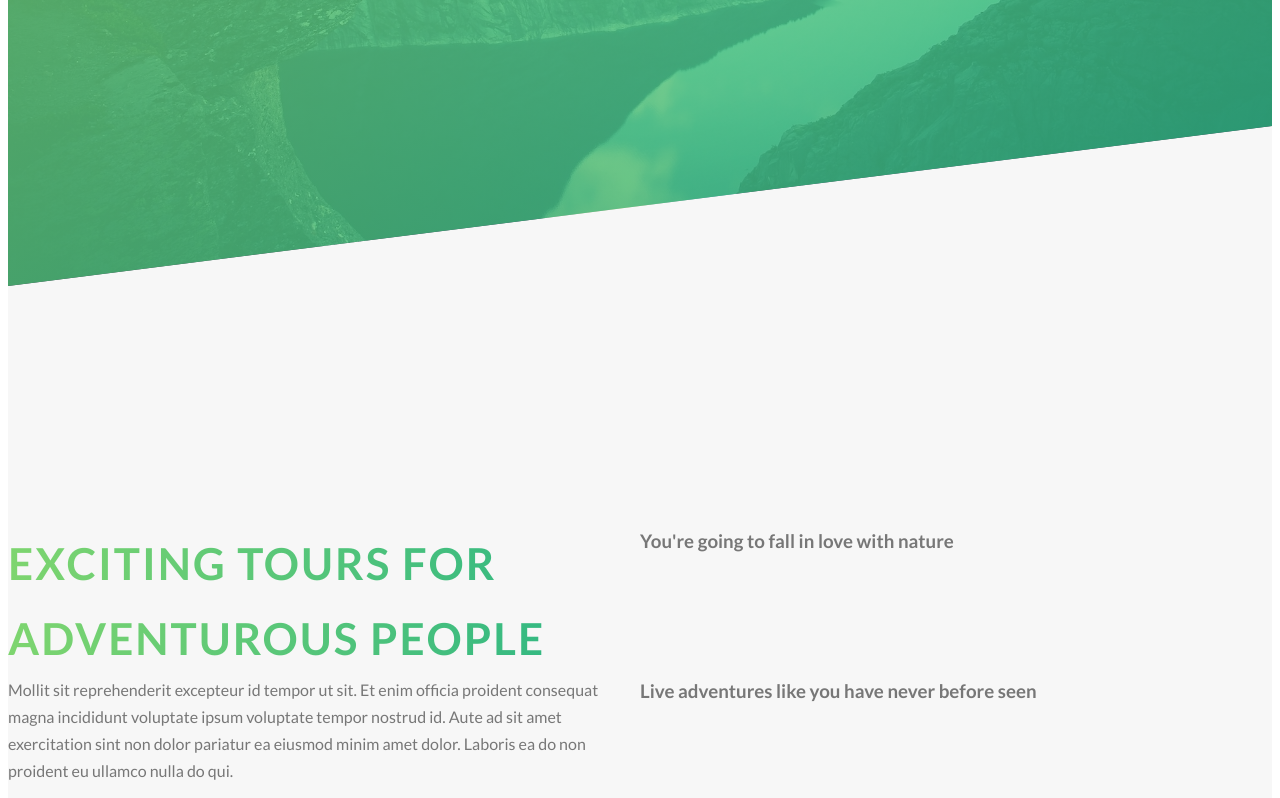
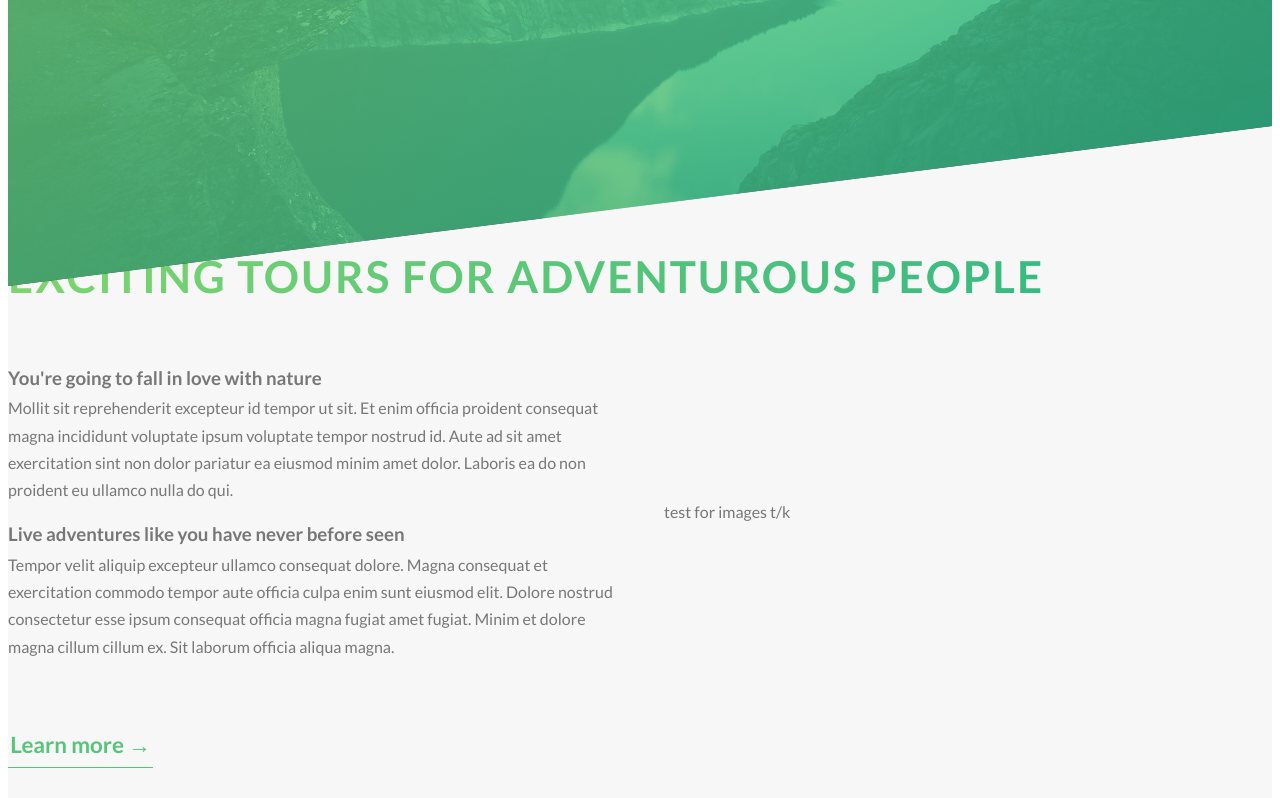
Before and after one commit to kittywizard/nature-tours, a website: page index.html in a window 1280 px wide. Shown: the part 482-1280 px from the top of the page. Drawn offline with Linux system fonts and the light colour scheme.

Commit message:
working with the grid

```diff
--- a/index.html
+++ b/index.html
@@ -1,5 +1,6 @@
 <!DOCTYPE html>
 <html lang="en">
+
 <head>
     <meta charset="UTF-8">
     <meta name="viewport" content="width=device-width, initial-scale=1.0">
@@ -12,6 +13,7 @@
 
     <title>Natours | Exciting tours for adventurous people</title>
 </head>
+
 <body>
     <header class="header">
         <div class="header-logo-box"><img src="/img/logo-white.png" alt="Logo" class="header-logo"></div>
@@ -26,18 +28,27 @@
 
     <main>
         <section class="section-about">
-                <h2 class="header-secondary">
-                    Exciting tours for adventurous people
-                </h2>
+            <h2 class="header-secondary">Exciting tours for adventurous people</h2>
+            <div class="section-about--block-1">
                 <h3 class="section-about--header">You're going to fall in love with nature</h3>
-                    <p class="section-about--copy">Mollit sit reprehenderit excepteur id tempor ut sit. Et enim officia proident consequat magna incididunt voluptate ipsum voluptate tempor nostrud id. Aute ad sit amet exercitation sint non dolor pariatur ea eiusmod minim amet dolor. Laboris ea do non proident eu ullamco nulla do qui.</p>
+                <p class="section-about--copy">Mollit sit reprehenderit excepteur id tempor ut sit. Et enim officia proident
+                    consequat magna incididunt voluptate ipsum voluptate tempor nostrud id. Aute ad sit amet exercitation
+                    sint non dolor pariatur ea eiusmod minim amet dolor. Laboris ea do non proident eu ullamco nulla do qui.
+                </p>
+            </div>
+            <div class="section-about--block-2">
+                <h3 class="section-about--header">Live adventures like you have never before seen</h3>
+                <p class="section-about--copy">Tempor velit aliquip excepteur ullamco consequat dolore. Magna consequat et
+                    exercitation commodo tempor aute officia culpa enim sunt eiusmod elit. Dolore nostrud consectetur esse
+                    ipsum consequat officia magna fugiat amet fugiat. Minim et dolore magna cillum cillum ex. Sit laborum
+                    officia aliqua magna.
+                </p>
 
-                    <h3 class="section-about--header">Live adventures like you have never before seen</h3>
-                    <p class="section-about--copy">Tempor velit aliquip excepteur ullamco consequat dolore. Magna consequat et exercitation commodo tempor aute officia culpa enim sunt eiusmod elit. Dolore nostrud consectetur esse ipsum consequat officia magna fugiat amet fugiat. Minim et dolore magna cillum cillum ex. Sit laborum officia aliqua magna.</p>
+            </div>
 
-                    <a href="#" class="section-about--link">Learn more</a>
+            <a href="#" class="section-about--link">Learn more &rarr;</a>
 
-                    <div class="about-image-collage"></div>
+            <div class="about-image-collage">test for images t/k</div>
         </section>
     </main>
 
@@ -46,4 +57,5 @@
     </footer>
 
 </body>
+
 </html>
--- a/sass/base/_base.scss
+++ b/sass/base/_base.scss
@@ -7,3 +7,7 @@
 body {
     padding: 0.5em;
 }
+
+// html {
+//     font-size: 62.5%;
+// }
--- a/sass/components/_button.scss
+++ b/sass/components/_button.scss
@@ -61,3 +61,24 @@
     transform: scaleX(1.4) scaleY(1.6);
     opacity: 0;
 }
+
+.section-about--link {
+    color: $primary-medium;
+    display: inline-block;
+    text-decoration: none;
+    font-weight: 700;
+    border-bottom: 1px solid $primary-medium;
+    padding: 0.1em;
+    width: fit-content;
+    font-size: 1.4rem;
+
+    &:hover,
+    &:focus {
+        color: $primary-light;
+    }
+
+    &:active {
+        color: $primary-light;
+    }
+
+}
--- a/sass/pages/_home.scss
+++ b/sass/pages/_home.scss
@@ -1,29 +1,37 @@
 .section-about {
     background-color: $color-gray-light;
-    padding: 25em 0;
+    padding: 5em 0;
     margin-top: -20vh; //this allows the section to go up into the angled portion of the header (95vh - 75vh - see polygon)
 
     display: grid;
     grid-template: repeat(4, 1fr) / repeat(2, 1fr);
     grid-template-areas:
         "header header"
-        "copy image"
-        "copy image"
-        "button image";
+        "block-1 image"
+        "block-2 image"
+        "button button";
+    gap: 1em 3em;
+    align-items: center;
 
         .header-secondary {
-        grid-area: "header";
+            grid-area: header;
+            margin-bottom: 0;
         }
 
-    &--header {
-        grid-area: "copy";
+        &--block-1 {
+            grid-area: block-1;
         }
 
-    &--copy {
-        grid-area: "copy";
+        &--block-2 {
+            grid-area: block-2;
         }
 
         &--link {
-        grid-area: "button";
+            grid-area: button;
+        }
+
+        .about-image-collage {
+            grid-area: image;
+
         }
 }
```
Also changed, not shown: css/style.css, 1 other file. Lines whose indentation alone changed are shown as unchanged.
